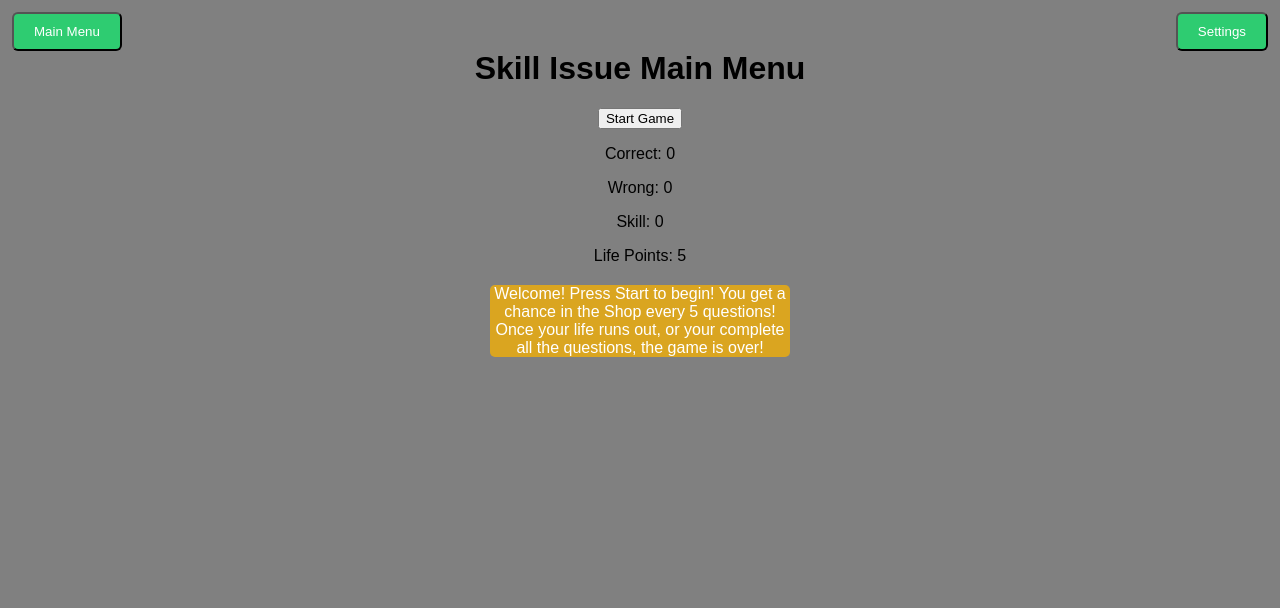
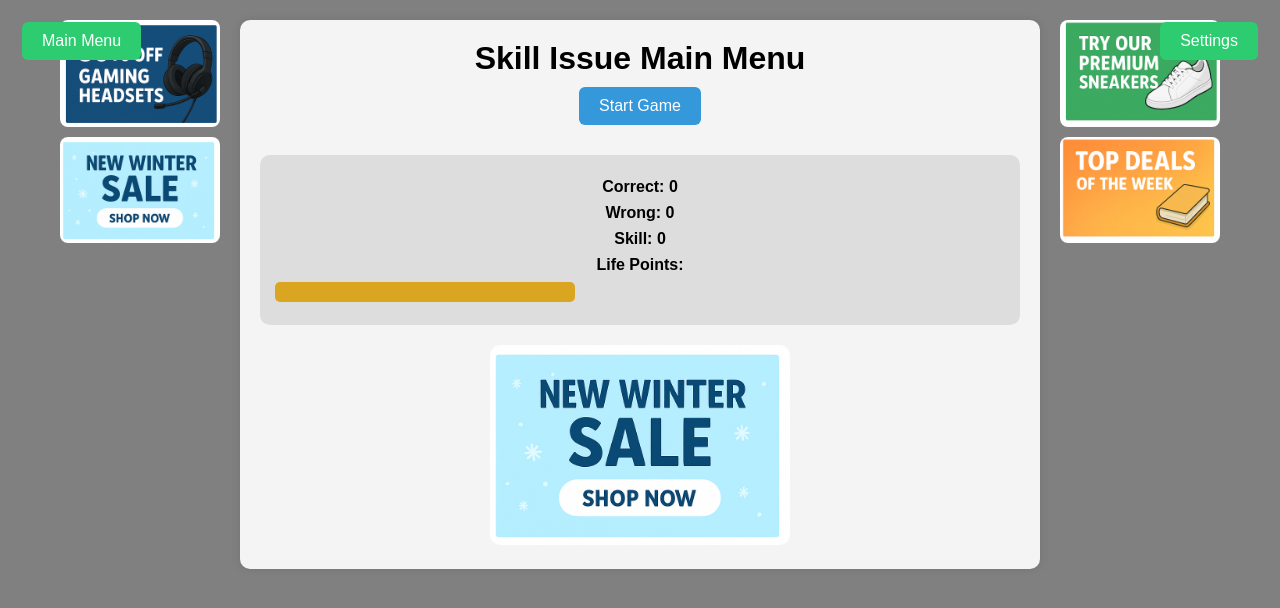
Before and after one commit to J-Code26/Skill-Issue-Web, a plain HTML site: page index.html in a window 1280 px wide. Drawn offline with Linux system fonts and the light colour scheme.

Commit message:
major changes to mock ads and css

```diff
--- a/index.html
+++ b/index.html
@@ -6,6 +6,18 @@
   <link rel="stylesheet" href="style.css">
 </head>
 <body>
+
+<div class="page-layout">
+
+    <!-- LEFT AD -->
+    <div class="side-ad left-ad">
+        <img src="ads/ad_part_1.png" alt="Left Ad">
+        <img src="ads/ad_part_2.png" alt="Left Ad 2">
+    </div>
+
+    <!-- MAIN CONTENT -->
+    <div class="main-content">
+
         <h1>Skill Issue Main Menu</h1>
         <div>
             <button id="startBtn">Start Game</button>
@@ -18,6 +30,7 @@
             <p id="panel-text"></p>
             <div id="panel-choices"></div>
         </div>
+
         <div id="scoreboard">
             <p> Correct: <span id="correctCount">0</span></p>
             <p> Wrong:  <span id="wrongCount">0</span></p>
@@ -25,6 +38,7 @@
             <p>Life Points: <span id="lifePoints"></span></p>
             <p id="message"></p>
         </div>
+
         <div id="shop" style="display:none;">
             <h2>Skill Shop</h2>
             <button class="shop-item" data-cost="5" data-reward="life">Extra Life - 5 Skill</button>
@@ -32,6 +46,20 @@
             <button id="continueBtn">Continue</button>
         </div>
 
-  <script src = "script.js"></script>
+        <div class="rotating-ad">
+            <img id="adBanner" src="ads/ad_part_3.png" alt="Rotating Ad">
+        </div>
+
+    </div>
+
+    <!-- RIGHT AD -->
+    <div class="side-ad right-ad">
+        <img src="ads/ad_part_3.png" alt="Right Ad">
+        <img src="ads/ad_part_4.png" alt="Right Ad 2">
+    </div>
+
+</div>
+
+<script src="script.js"></script>
 </body>
 </html>
--- a/script.js
+++ b/script.js
@@ -442,5 +442,16 @@ function initializeDisplay() {
 function showWelcomeMessage() {
     message.textContent = "Welcome! Press Start to begin! You get a chance in the Shop every 5 questions! Once your life runs out, or your complete all the questions, the game is over!";
 }
+const ads = [
+    "ads/ad_part_1.png",
+    "ads/ad_part_2.png",
+    "ads/ad_part_3.png",
+    "ads/ad_part_4.png"
+];
 
-window.onload = initializeDisplay;
+let index = 0;
+
+setInterval(() => {
+    index = (index + 1) % ads.length;
+    document.getElementById("adBanner").src = ads[index];
+}, 3000);
--- a/style.css
+++ b/style.css
@@ -1,8 +1,74 @@
+* {
+  box-sizing: border-box;
+  margin: 0;
+  padding: 0;
+}
+
 body {
   background-color: gray;
   font-family: Arial, sans-serif;
   text-align: center;
-  margin-top: 50px;
+  padding: 20px;
+}
+
+/* Layout structure */
+.page-layout {
+  display: flex;
+  justify-content: center;
+  align-items: flex-start;
+  max-width: 1400px;
+  margin: 0 auto;
+  gap: 20px;
+}
+
+/* Sidebar ads */
+.side-ad {
+  width: 160px;
+  display: flex;
+  flex-direction: column;
+  gap: 10px;
+}
+
+.side-ad img {
+  width: 100%;
+  border-radius: 8px;
+}
+/* Main content */
+.main-content {
+  flex: 1;
+  max-width: 800px;
+  background-color: #f4f4f4;
+  padding: 20px;
+  border-radius: 10px;
+  box-shadow: 0 0 10px rgba(0,0,0,0.1);
+}
+
+/* Buttons */
+button {
+  margin: 10px;
+  padding: 10px 20px;
+  font-size: 16px;
+  border: none;
+  border-radius: 6px;
+  cursor: pointer;
+  background-color: #3498db;
+  color: white;
+}
+
+#mainMenuBtn {
+  position: fixed;
+  left: 12px;
+  top: 12px;
+  z-index: 1100;
+  background: #2ecc71;
+}
+
+#settingsBtn {
+  position: fixed;
+  right: 12px;
+  top: 12px;
+  z-index: 1100;
+  background: #2ecc71;
 }
 
 #panel {
@@ -10,44 +76,83 @@ body {
   margin-top: 20px;
   padding: 20px;
   border: 2px solid #333;
+  background-color: #fff;
+  border-radius: 8px;
 }
 
-#panel button {
-  margin: 5px;
-  padding: 10px 20px;
+/* Scoreboard */
+#scoreboard {
+  margin-top: 20px;
+  background-color: #ddd;
+  padding: 15px;
+  border-radius: 10px;
 }
 
-#mainMenuBtn {
-  margin-right: 10px;
+#scoreboard p {
+  margin: 8px 0;
+  font-weight: bold;
+}
+
+/* Message box */
+#message {
+  background: goldenrod;
+  color: white;
+  border-radius: 5px;
+  max-width: 300px;
+  margin: 20px auto;
+  padding: 10px;
+  text-align: center;
+}
+
+/* Shop section */
+#shop {
+  margin-top: 20px;
+  background-color: #fff;
+  padding: 20px;
+  border-radius: 10px;
+  border: 2px solid #333;
+}
+.shop-item {
+  display: block;
+  margin: 10px auto;
   padding: 10px 20px;
-  position: fixed;
-  left: 12px;
-  top: 12px;
-  z-index: 1100; /* above overlay */
-  background: #2ecc71;
+  background-color: #e67e22;
   color: white;
   border-radius: 6px;
+  cursor: pointer;
 }
 
-#settingsBtn {
-    position: fixed;
-    top: 12px;
-    right: 12px;
-    z-index: 1100;
-    margin: 0;
-    padding: 10px 20px;
-    background: #2ecc71;
-    color: white;
-    cursor: pointer;
-    border-radius: 6px;
+/* Rotating ad */
+.rotating-ad {
+  margin-top: 20px;
 }
 
-#message {
-    background : goldenrod;
-    color: white;
-    border-radius: 5px;
-    max-width: 300px;      /* keeps it from going across the whole screen */
-    margin: 20px auto;     /* centers it */
-    text-align: center;    /* centers text inside */
+.rotating-ad img {
+  width: 100%;
+  max-width: 300px;
+  height: auto;
+  border-radius: 10px;
+}
 
+/* Responsive layout */
+@media (max-width: 768px) {
+  .page-layout {
+    flex-direction: column;
+    align-items: center;
+  }
+
+  .side-ad {
+    flex-direction: row;
+    justify-content: center;
+    width: 100%;
+  }
+   .main-content {
+    margin: 20px 0;
+  }
+
+  #mainMenuBtn,
+  #settingsBtn {
+    position: static;
+    margin: 10px;
+  }
 }
```
Also changed, not shown: ads/ad_part_1.png (added), ads/ad_part_2.png (added), ads/ad_part_3.png (added), ads/ad_part_4.png (added). Lines whose indentation alone changed are shown as unchanged.
